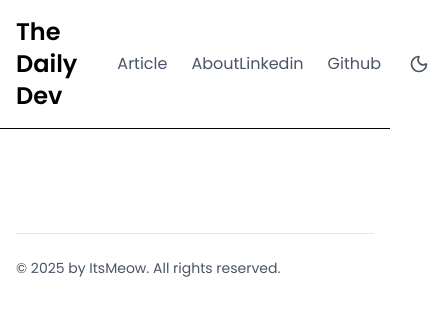
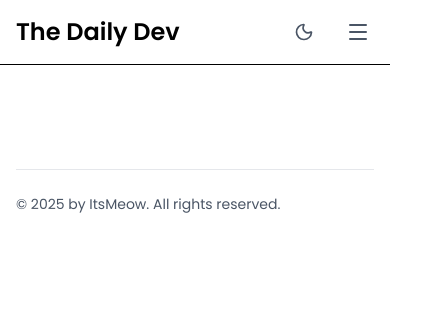
Before and after one commit to azrilpramudia/my-personal-blog, a React (Vite) app: page /article in a window 390 px wide. Shown: the top 316 px of the page, 433 px wide, since content can reach past the window. Built offline with nearby package versions, Linux system fonts and the light colour scheme.

Commit message:
feat: add responsive to navbar

```diff
--- a/src/components/Navbar.jsx
+++ b/src/components/Navbar.jsx
@@ -1,9 +1,10 @@
 import { useState } from "react";
-import { Moon, Sun } from "lucide-react";
+import { Moon, Sun, Menu, X } from "lucide-react";
 import { Link } from "react-router-dom";
 
 const Navbar = () => {
   const [dark, setDark] = useState(false);
+  const [open, setOpen] = useState(false);
 
   const toggleTheme = () => {
     setDark(!dark);
@@ -20,38 +21,107 @@ const Navbar = () => {
             The Daily Dev
           </Link>
 
-          {/* Navigation Links */}
-          <div className="flex items-center gap-6 text-gray-600 dark:text-gray-300">
+          {/* Desktop Navigation Links */}
+          <div className="hidden md:flex items-center gap-6 text-gray-600 dark:text-gray-300">
             <Link
               to="/article"
-              className="hover:text-black dark:hover:text-white"
+              className="
+      relative inline-block
+      hover:text-black dark:hover:text-white
+      after:content-[''] after:absolute after:left-0 after:-bottom-1
+      after:h-0.5 after:w-0 after:bg-current
+      after:transition-all after:duration-300
+      hover:after:w-full
+    "
             >
               Article
             </Link>
+
             <Link
               to="/about"
-              className="hover:text-black dark:hover:text-white"
+              className="
+      relative inline-block
+      hover:text-black dark:hover:text-white
+      after:content-[''] after:absolute after:left-0 after:-bottom-1
+      after:h-0.5 after:w-0 after:bg-current
+      after:transition-all after:duration-300
+      hover:after:w-full
+    "
             >
               About
             </Link>
           </div>
         </div>
 
-        {/* Right Side */}
+        {/* Right side */}
         <div className="flex items-center gap-6 text-gray-600 dark:text-gray-300">
-          <a href="#" className="hover:text-black dark:hover:text-white">
-            Linkedin
-          </a>
-          <a href="#" className="hover:text-black dark:hover:text-white">
-            Github
-          </a>
+          {/* Desktop Social */}
+          <div className="hidden md:flex items-center gap-6">
+            <a
+              href="#"
+              className="hover:text-black dark:hover:text-white hover:underline underline-offset-4"
+            >
+              Linkedin
+            </a>
+            <a
+              href="#"
+              className="hover:text-black dark:hover:text-white hover:underline underline-offset-4"
+            >
+              Github
+            </a>
+          </div>
 
           {/* Dark Mode Toggle */}
           <button onClick={toggleTheme} className="p-1 hover:opacity-70">
             {dark ? <Sun size={20} /> : <Moon size={20} />}
           </button>
+
+          {/* Mobile menu button */}
+          <button
+            className="md:hidden p-1 hover:opacity-70"
+            onClick={() => setOpen(!open)}
+          >
+            {open ? <X size={24} /> : <Menu size={24} />}
+          </button>
         </div>
       </div>
+
+      {/* Mobile Dropdown */}
+      {open && (
+        <div className="md:hidden border-t py-4 px-4 bg-white dark:bg-gray-900">
+          <div className="flex flex-col gap-4 text-gray-700 dark:text-gray-300">
+            <Link
+              to="/article"
+              onClick={() => setOpen(false)}
+              className="hover:underline underline-offset-4"
+            >
+              Article
+            </Link>
+            <Link
+              to="/about"
+              onClick={() => setOpen(false)}
+              className="hover:underline underline-offset-4"
+            >
+              About
+            </Link>
+
+            <a
+              href="#"
+              onClick={() => setOpen(false)}
+              className="hover:underline underline-offset-4"
+            >
+              Linkedin
+            </a>
+            <a
+              href="#"
+              onClick={() => setOpen(false)}
+              className="hover:underline underline-offset-4"
+            >
+              Github
+            </a>
+          </div>
+        </div>
+      )}
     </nav>
   );
 };
```
